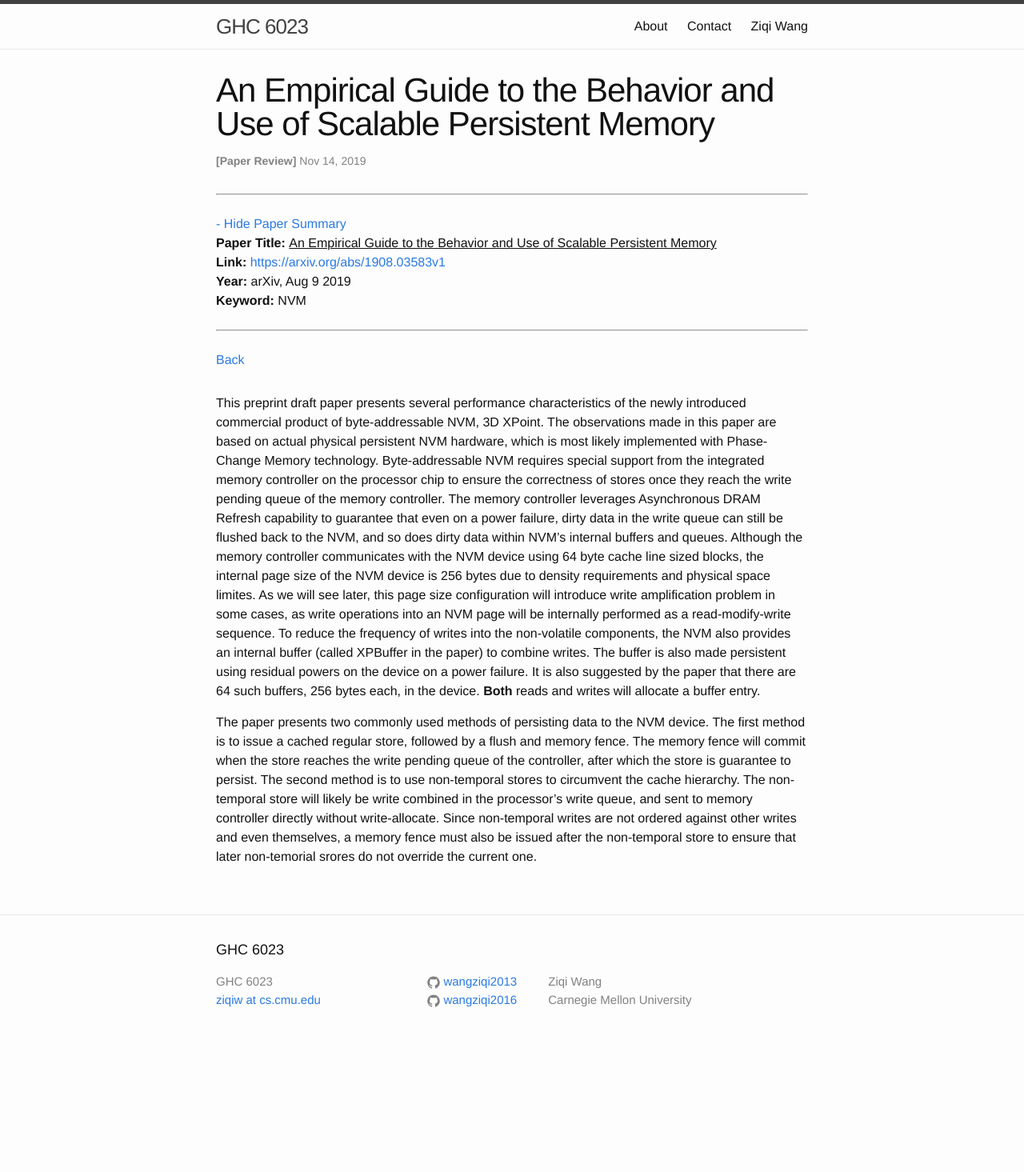
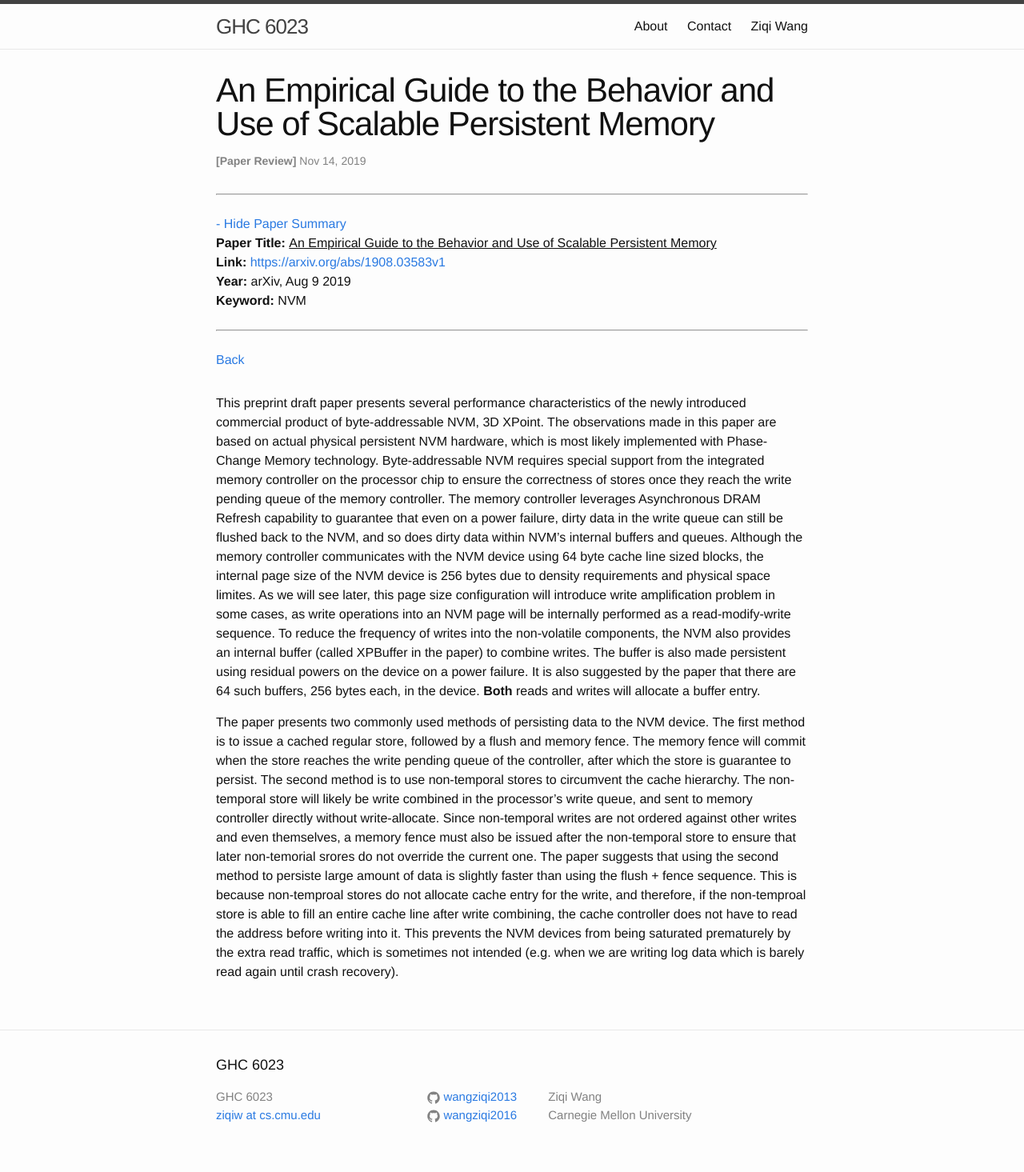
Before and after one commit to wangziqi2013/wangziqi2013.github.io, a Jekyll site: the page built from _posts/2019-11-14-lattest.markdown, in a window 1280 px wide. Shown: the whole page at 80% size. Built offline with Jekyll 4.4.1, drawn with Linux system fonts in a browser that asks for light colours; before the commit the page ends 1321 px from its top, so only the background shows below that.

Commit message:
Adding faster

```diff
--- a/_posts/2019-11-14-lattest.markdown
+++ b/_posts/2019-11-14-lattest.markdown
@@ -34,4 +34,9 @@ pending queue of the controller, after which the store is guarantee to persist.
 stores to circumvent the cache hierarchy. The non-temporal store will likely be write combined in the processor's write queue,
 and sent to memory controller directly without write-allocate. Since non-temporal writes are not ordered against other
 writes and even themselves, a memory fence must also be issued after the non-temporal store to ensure that later non-temorial
-srores do not override the current one.
+srores do not override the current one. The paper suggests that using the second method to persiste large amount of data
+is slightly faster than using the flush + fence sequence. This is because non-temproal stores do not allocate cache entry
+for the write, and therefore, if the non-temproal store is able to fill an entire cache line after write combining,
+the cache controller does not have to read the address before writing into it. This prevents the NVM devices from being
+saturated prematurely by the extra read traffic, which is sometimes not intended (e.g. when we are writing log data
+which is barely read again until crash recovery).
```
